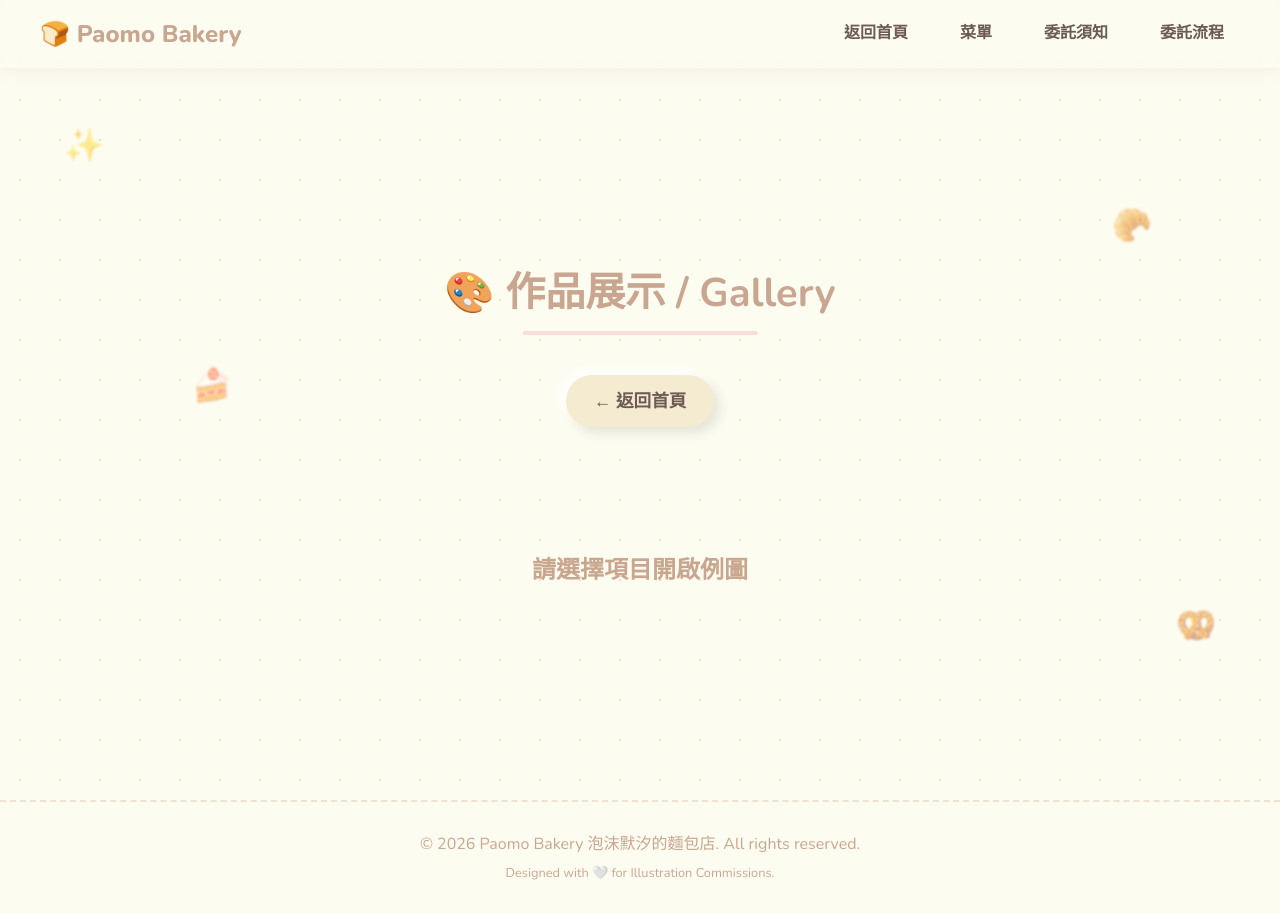
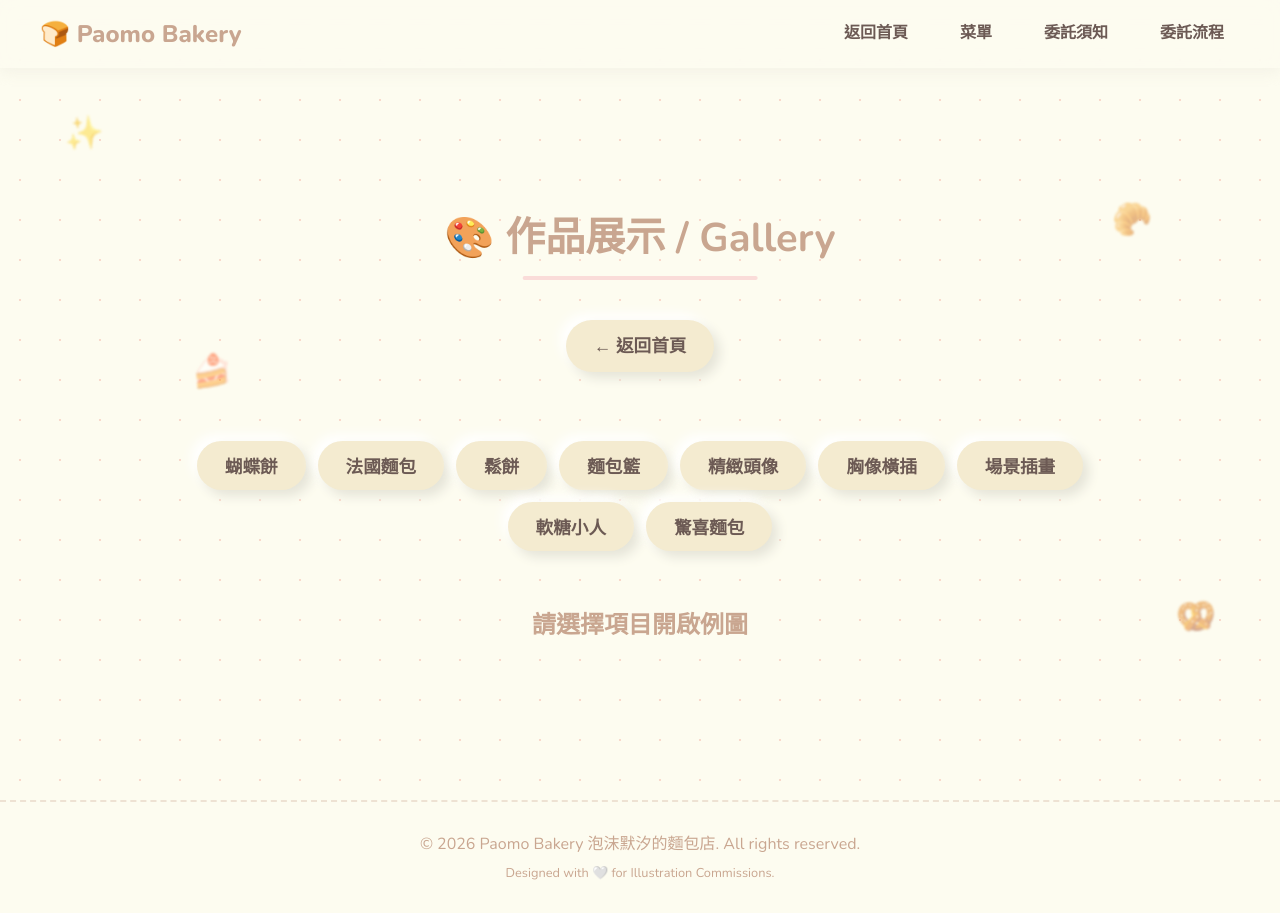
Before and after one commit to lhx061118-collab/commission, a website: page gallery.html in a window 1280 px wide. Drawn offline with nearby package versions, Linux system fonts and the light colour scheme.

Commit message:
Add files via upload

```diff
--- a/gallery.html
+++ b/gallery.html
@@ -745,7 +745,8 @@
     }
 ];
 
-        const categoryToProduct = (typeof window.categoryToProduct !== 'undefined') ? window.categoryToProduct : {
+        // 取得分類對應品項表（優先使用 products.js）
+        var categoryToProduct = (typeof window !== 'undefined' && window.categoryToProduct) ? window.categoryToProduct : {
             '蝴蝶餅': 'pretzel',
             '法國麵包': 'baguette',
             '鬆餅': 'pancake',
@@ -758,28 +759,30 @@
             '驚喜麵包': 'surprise'
         };
 
-        // 輔助函式：檢查分類是否開放中（聯動 products.js 中的 isOpen 狀態）
-        if (typeof isCategoryOpen !== 'function') {
-            window.isCategoryOpen = function(cat) {
-                const prodKey = categoryToProduct[cat];
+        // 輔助函式：檢查分類是否開放中（優先使用 products.js 中的 isCategoryOpen）
+        function checkCategoryIsOpen(cat) {
+            if (typeof window !== 'undefined' && typeof window.isCategoryOpen === 'function') {
+                return window.isCategoryOpen(cat);
+            }
+            var prodKey = categoryToProduct[cat];
             if (!prodKey) return true;
-                const list = (typeof commissionProducts !== 'undefined') ? commissionProducts : (typeof products !== 'undefined' ? products : null);
+            var list = (typeof window !== 'undefined' && (window.commissionProducts || window.products)) ? (window.commissionProducts || window.products) : null;
             if (list && list[prodKey]) {
                 return list[prodKey].isOpen !== false;
             }
             return true;
-            };
         }
 
-        if (typeof isProductOpen !== 'function') {
-            window.isProductOpen = function(prodKey) {
+        function checkProductIsOpen(prodKey) {
+            if (typeof window !== 'undefined' && typeof window.isProductOpen === 'function') {
+                return window.isProductOpen(prodKey);
+            }
             if (!prodKey) return false;
-                const list = (typeof commissionProducts !== 'undefined') ? commissionProducts : (typeof products !== 'undefined' ? products : null);
+            var list = (typeof window !== 'undefined' && (window.commissionProducts || window.products)) ? (window.commissionProducts || window.products) : null;
             if (list && list[prodKey]) {
                 return list[prodKey].isOpen !== false;
             }
             return true;
-            };
         }
 
         // Mobile horizontal scroll and indicator logic
@@ -866,7 +869,7 @@
             });
 
             // 聯動 isOpen 狀態：若 isOpen 為 false 則將該委託展示分類隱藏，不讓訪客看見
-            const openCategories = sortedCategories.filter(cat => isCategoryOpen(cat));
+            const openCategories = sortedCategories.filter(cat => checkCategoryIsOpen(cat));
 
             if (openCategories.length === 0) {
                 nav.innerHTML = '<p style="color: var(--accent-brown); font-weight: bold; padding: 15px;">目前所有委託展示項目皆暫停開放中</p>';
@@ -896,7 +899,7 @@
 
         function filterGallery(btn, category) {
             // 安全防護：檢查該委託項目是否開放，若已關閉則不予展示
-            if (!isCategoryOpen(category)) {
+            if (!checkCategoryIsOpen(category)) {
                 alert('抱歉，此項目目前暫停接單，暫不提供例圖展示。');
                 return;
             }
@@ -931,7 +934,7 @@
             const shortcutBtn = document.getElementById('order-shortcut-btn');
             if (shortcutContainer && shortcutBtn) {
                 const prodKey = categoryToProduct[category];
-                if (prodKey && isProductOpen(prodKey)) {
+                if (prodKey && checkProductIsOpen(prodKey)) {
                     shortcutBtn.href = `index.html?order=${prodKey}`;
                     const label = (category === '驚喜麵包') ? '🍞 驚喜麵包' : category;
                     shortcutBtn.innerHTML = `👉 立即前往下訂「${label}」系列 🛒`;
@@ -943,7 +946,7 @@
 
             const grid = document.getElementById('gallery-grid');
             // Filter: must match category AND must be open
-            const filtered = galleryItems.filter(item => item.category === category && isCategoryOpen(item.category));
+            const filtered = galleryItems.filter(item => item.category === category && checkCategoryIsOpen(item.category));
 
             if (filtered.length === 0) {
                 grid.innerHTML = '<p style="grid-column: 1 / -1; text-align: center; color: var(--accent-brown); padding: 30px;">此分類目前無展示圖片或暫停開放。</p>';
@@ -1050,10 +1053,16 @@
             });
         });
 
-        document.addEventListener('DOMContentLoaded', () => {
+        function initGalleryPage() {
             renderGallery();
             initNavScroll();
-        });
+        }
+
+        if (document.readyState === 'loading') {
+            document.addEventListener('DOMContentLoaded', initGalleryPage);
+        } else {
+            initGalleryPage();
+        }
     </script>
 </body>
 
--- a/products.js
+++ b/products.js
@@ -14,7 +14,10 @@
  *    資料物件與相關價格計算保留在程式碼中，不會造成資料遺失或系統報錯。
  */
 
-const commissionProducts = {
+(function (global) {
+    'use strict';
+
+    var commissionProducts = {
         pretzel: {
             id: 'pretzel',
             name: '蝴蝶餅 (抽象頭像)',
@@ -127,7 +130,7 @@
     };
 
     // 作品展示分類名稱與品項 key 對照表
-const categoryToProduct = {
+    var categoryToProduct = {
         '蝴蝶餅': 'pretzel',
         '法國麵包': 'baguette',
         '鬆餅': 'pancake',
@@ -142,34 +145,33 @@
 
     // 狀態檢查工具函式
     function isProductOpen(productKey) {
-    const list = (typeof commissionProducts !== 'undefined') ? commissionProducts : (typeof products !== 'undefined' ? products : null);
-    if (!list || !list[productKey]) return false;
-    return list[productKey].isOpen !== false;
+        if (!commissionProducts || !commissionProducts[productKey]) return false;
+        return commissionProducts[productKey].isOpen !== false;
     }
 
     function isCategoryOpen(categoryName) {
-    const mapping = (typeof categoryToProduct !== 'undefined') ? categoryToProduct : null;
-    const prodKey = mapping ? mapping[categoryName] : null;
+        var prodKey = categoryToProduct[categoryName];
         if (!prodKey) return true; // 若該分類未在品項對照表中，預設開放
         return isProductOpen(prodKey);
     }
 
-// 掛載至全域物件 (window)，支援舊版 products 變數相容
-if (typeof window !== 'undefined') {
-    window.commissionProducts = commissionProducts;
-    window.products = commissionProducts;
-    window.categoryToProduct = categoryToProduct;
-    window.isProductOpen = isProductOpen;
-    window.isCategoryOpen = isCategoryOpen;
+    // 掛載至全域物件 (window)，確保相容性與無作用域變數衝突
+    if (typeof global !== 'undefined') {
+        global.commissionProducts = commissionProducts;
+        global.products = commissionProducts;
+        global.categoryToProduct = categoryToProduct;
+        global.isProductOpen = isProductOpen;
+        global.isCategoryOpen = isCategoryOpen;
     }
 
     // 支援 Node.js 環境匯出
     if (typeof module !== 'undefined' && module.exports) {
         module.exports = {
-        commissionProducts,
+            commissionProducts: commissionProducts,
             products: commissionProducts,
-        categoryToProduct,
-        isProductOpen,
-        isCategoryOpen
+            categoryToProduct: categoryToProduct,
+            isProductOpen: isProductOpen,
+            isCategoryOpen: isCategoryOpen
         };
     }
+})(typeof window !== 'undefined' ? window : (typeof globalThis !== 'undefined' ? globalThis : this));
```
Also changed, not shown: index.html (+12 -37 lines). Lines whose indentation alone changed are shown as unchanged.
